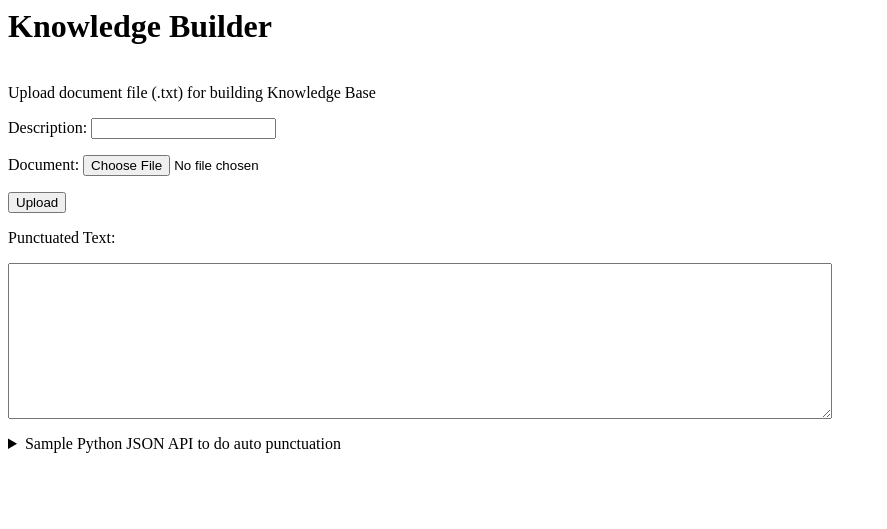
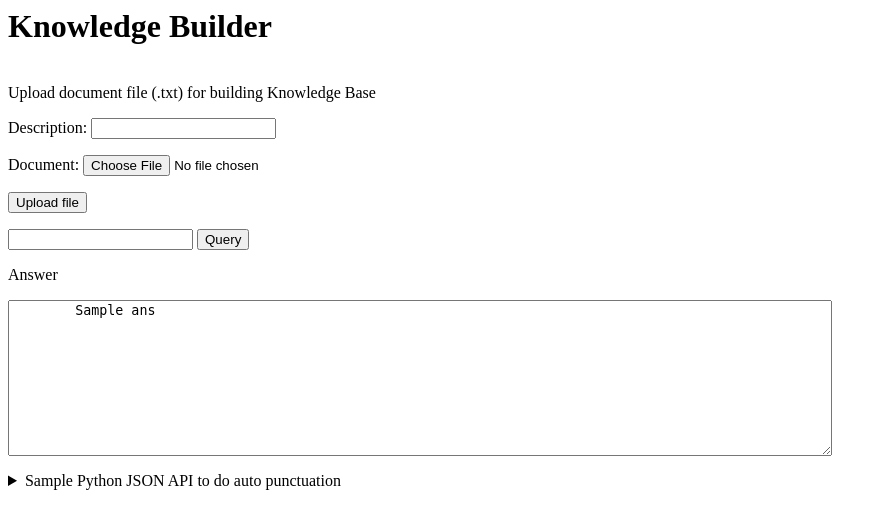
Before and after one commit to plkmo/Knowledge-Base-Builder, a Django app: template kbuilder_django/KB/templates/KB/index.html in a window 1280 px wide. Shown: the top 529 px of the page, without its empty margins (0-887 px from the left). Run offline with Django 3.2, Linux system fonts and the light colour scheme; tables that the repository leaves empty hold one stand-in row (values such as "Sample post"); the template is opened without the code that fills it: values that come from a table or form of the project are taken from there, most other values are stand-ins (such as "Sample title", 1, 10 or a date in 2020); parts of the project's set-up code (start-up, migrations or seed data) failed here and were passed over.

Commit message:
added ask for django, max to handle 0 chunksize

```diff
--- a/kbuilder/src/KB_funcs.py
+++ b/kbuilder/src/KB_funcs.py
@@ -125,7 +125,7 @@ class Text_KB_Parser(object):
         cpus = multiprocessing.cpu_count()
         with multiprocessing.Pool(cpus) as pool:
             result = list(tqdm(pool.imap(self.cleanup_func_, (triplet for triplet in self.triplets),\
-                                         chunksize=int(len(self.triplets)//cpus)),\
+                                         chunksize=max(int(len(self.triplets)//cpus), 1)),\
                                total=len(self.triplets)))
 
         logger.info("Collecting results...")
@@ -245,7 +245,7 @@ def parallel_search(query, triplets, stemmer, key=0):
     logger.info("Searching...")
     with multiprocessing.Pool(cpus) as pool:
         results = list(tqdm(pool.imap(wrapped_matcher, args_list,\
-                                      chunksize=int(len(args_list)//cpus)), total=len(args_list)))
+                                      chunksize=max(int(len(args_list)//cpus), 1)), total=len(args_list)))
 
     logger.info("Collecting results...")
     for result in tqdm(results):
@@ -314,7 +314,7 @@ class KB_Bot(Text_KB_Parser):
             cpus = multiprocessing.cpu_count()
             with multiprocessing.Pool(cpus) as pool:
                 results = list(tqdm(pool.imap(self.get_triplets_from_sentence, self.df['sents'],\
-                                      chunksize=int(len(self.df['sents'])//cpus)), total=len(self.df['sents'])))
+                                      chunksize=max(int(len(self.df['sents'])//cpus), 1)), total=len(self.df['sents'])))
 
             logger.info("Collecting results...")
             results_d = []
--- a/kbuilder/src/preprocessing_funcs.py
+++ b/kbuilder/src/preprocessing_funcs.py
@@ -52,7 +52,7 @@ def preprocess_corpus(args):
         cpus = multiprocessing.cpu_count()
         with multiprocessing.Pool(cpus) as pool:
             text1 = list(tqdm(pool.imap(process_text, (sent for sent in text),\
-                                        chunksize=int(len(text)//cpus)), total=len(text)))
+                                        chunksize=max(int(len(text)//cpus), 1)), total=len(text)))
 
         logger.info("Splitting into sentences...")
         text = " ".join([t for t in text1 if t is not None])
@@ -60,7 +60,7 @@ def preprocess_corpus(args):
         sents = re.split(r"(?<=[\.\?!])\s", text)
         with multiprocessing.Pool(cpus) as pool:
             sents1 = list(tqdm(pool.imap(process_sent, (sent for sent in sents),\
-                                         chunksize=int(len(sents)//cpus)), total=len(sents)))
+                                         chunksize=max(int(len(sents)//cpus), 1)), total=len(sents)))
 
         sents = sents1; del sents1
         df = pd.DataFrame(data={"sents":sents})
--- a/kbuilder/src/utils.py
+++ b/kbuilder/src/utils.py
@@ -16,6 +16,8 @@ def load_pickle(filename):
 
 def save_as_pickle(filename, data):
     completeName = filename
+    if not os.path.isdir('./data') and ('./data/' in filename):
+        os.mkdir('./data')
     with open(completeName, 'wb') as output:
         pickle.dump(data, output)
 
--- a/kbuilder_django/KB/templates/KB/index.html
+++ b/kbuilder_django/KB/templates/KB/index.html
@@ -10,25 +10,33 @@
 	<BR>
 
     <label for="text">Upload document file (.txt) for building Knowledge Base</label>
-<form method="post" enctype="multipart/form-data">
+<form id='form1' method="post" enctype="multipart/form-data">
     {% csrf_token %}
     {{ form.as_p }}
-    <button type="submit">Upload</button>
+    <button type="submit" name='file-upload'>Upload file</button>
   </form>
 
-  {% if preview %}
-    <p>Text Preview:
+{% if preview %}
+	<p>Text Preview:
 	<p>
 	<textarea id="rawtext" rows="10" cols="100">
-{{preview}}
+	{{preview}}
 	</textarea></p>
-  {% endif %}
+{% endif %}
+
+<form id='form2' method="POST" enctype="multipart/form-data">
+{% csrf_token %}
+<input type="text" name="query-text">
+<button type="submit" name='query'>Query</button>
+</form>
+
+
 
     <P>
-	<label for="text">Punctuated Text:</label>
+	<label for="text">Answer</label>
 	<P>
-	<textarea id="punctuatedtext" rows="10" cols="100" readonly>
-
+	<textarea id="ans" rows="10" cols="100" readonly>
+	{{ans}}
 	</textarea>
 
     <p>
```
Also changed, not shown: kbuilder_django/KB/views.py (+26 -11 lines).
